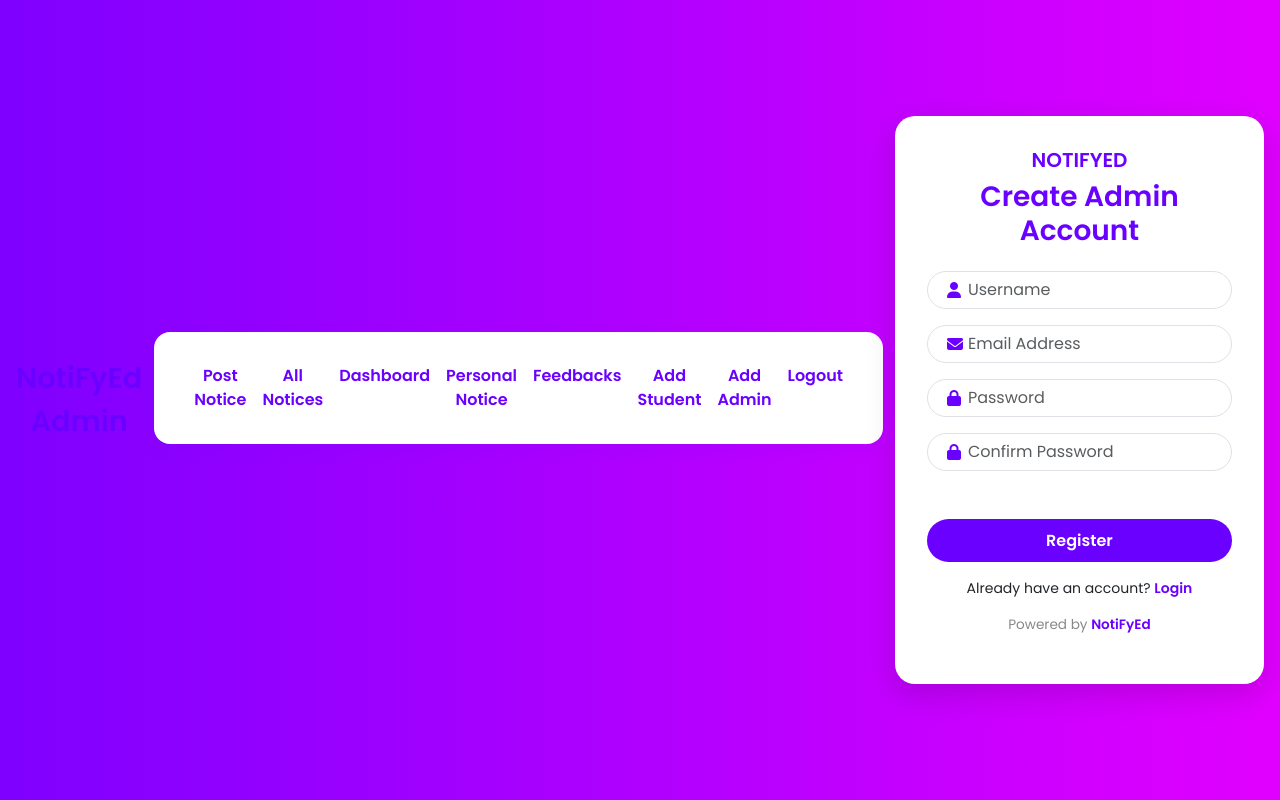
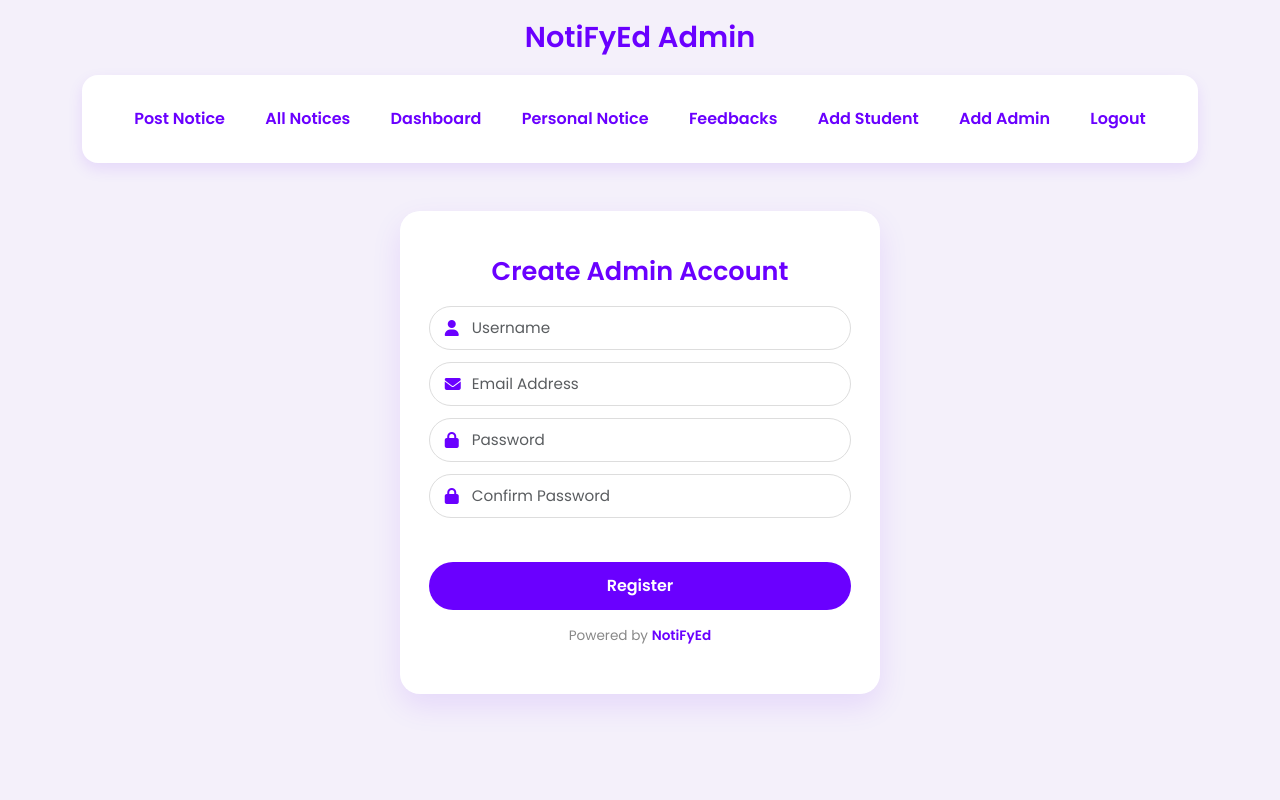
Before and after one commit to Dhruvrajsinh07/NotiFyEd, a PHP site: page /pages/User/register.php in a window 1280 px wide. Run offline with PHP 8.4, Linux system fonts and the light colour scheme; the visitor is signed in with stand-in values (Sample User, id 1).

Commit message:
css of admin registration updated

```diff
--- a/pages/User/register.php
+++ b/pages/User/register.php
@@ -4,131 +4,235 @@ include pathof('./includes/header.php');
 include pathof('./includes/navbar.php');
 
 ?>
+<style>
+  /* Font and Basic Reset */
+body {
+  font-family: 'Poppins', sans-serif;
+  background-color: #f4f0fa;
+  margin: 0;
+  padding: 0;
+}
+
+/* Purple Text Utility */
+.text-purple {
+  color: #6a00ff !important;
+}
+
+/* Navbar Card Container */
+.nav-card {
+  background-color: #ffffff;
+  box-shadow: 0 6px 15px rgba(106, 0, 255, 0.1);
+  border-radius: 16px;
+  padding: 1rem 2rem;
+  margin-bottom: 1.5rem;
+  transition: box-shadow 0.3s ease, transform 0.3s ease;
+}
+
+.nav-card:hover {
+  box-shadow: 0 8px 20px rgba(106, 0, 255, 0.15);
+  transform: translateY(-2px);
+}
+
+/* Navbar Links */
+.navbar-nav .nav-link.text-purple {
+  font-weight: 600;
+  transition: all 0.3s ease;
+  text-align: center;
+  color: #6a00ff !important;
+}
+
+.navbar-nav .nav-link.text-purple:hover {
+  color: #5800cc !important;
+  transform: scale(1.05);
+}
+
+/* Site Name Heading */
+.site-name {
+  font-size: 1.8rem;
+  font-weight: 700;
+  color: #6a00ff;
+  text-align: center;
+  padding: 1rem 0;
+}
 
 
-  <style>
 body {
   font-family: 'Poppins', sans-serif;
-      background: linear-gradient(to right, #7f00ff, #e100ff);
-      display: flex;
-      justify-content: center;
-      align-items: center;
-      min-height: 100vh;
-      padding: 1rem;
+  background-color: #f4f0fa;
+  margin: 0;
+  padding: 0;
 }
 
+/* ✅ Registration Form Styles */
 .registration-form {
-      background: #ffffff;
-      padding: 2rem;
+  max-width: 480px;            /* same width as student account form */
+  margin: 3rem auto 2rem;
+  background: #fff;
   border-radius: 20px;
-      box-shadow: 0 10px 30px rgba(0, 0, 0, 0.15);
-      max-width: 420px;
-      width: 100%;
+  padding: 2rem 1.8rem;
+  box-shadow: 0 12px 30px rgba(106, 0, 255, 0.1);
+  backdrop-filter: blur(12px);
+  text-align: center;
+  animation: fadeIn 0.4s ease-in;
 }
 
 .registration-form h3 {
   color: #6a00ff;
-      font-weight: 600;
-      margin-bottom: 1.5rem;
-      text-align: center;
+  font-weight: 700;
+  margin: 0.8rem 0 1.2rem;
+  font-size: 1.6rem;
 }
 
-    .form-control {
-      border-radius: 50px;
-      padding-left: 2.5rem;
-      transition: all 0.3s ease;
+.input-with-icon {
+  position: relative;
+  margin-bottom: 1rem;
 }
 
-    .form-control:focus {
-      box-shadow: 0 0 12px rgba(106, 0, 255, 0.3);
-      border-color: #6a00ff;
+.input-with-icon .form-icon {
+  position: absolute;
+  left: 16px;
+  top: 50%;
+  transform: translateY(-50%);
+  color: #6a00ff;
+  font-size: 1rem;
+  pointer-events: none;
 }
 
-    .form-icon {
-      position: absolute;
-      top: 50%;
-      left: 20px;
-      transform: translateY(-50%);
-      color: #6a00ff;
+.registration-form input.form-control {
+  width: 100%;
+  padding: 10px 16px 10px 42px;
+  border: 1.5px solid #ddd;
+  border-radius: 50px;
+  font-size: 0.95rem;
+  transition: all 0.3s ease;
+  outline: none;
+}
+
+.registration-form input.form-control:focus {
+  border-color: #6a00ff;
+  box-shadow: 0 0 8px rgba(106, 0, 255, 0.3);
+}
+
+.text-danger {
+  font-size: 0.8rem;
+  text-align: left;
+  margin-top: -0.3rem;
+  margin-bottom: 0.5rem;
+  display: block;
 }
 
 .btn-purple {
+  display: inline-block;
+  width: 100%;
+  padding: 0.75rem 1rem;
   background-color: #6a00ff;
-      color: white;
+  color: #fff;
+  border: none;
+  border-radius: 50px;
+  font-size: 1rem;
   font-weight: 600;
   transition: all 0.3s ease;
-      border-radius: 50px;
-      padding: 0.6rem 1.2rem;
-      border: none;
-      width: 100%;
+  cursor: pointer;
 }
 
 .btn-purple:hover {
   background-color: #5800cc;
-      box-shadow: 0 8px 16px rgba(106, 0, 255, 0.3);
+  box-shadow: 0 6px 18px rgba(106, 0, 255, 0.3);
 }
 
-    .input-with-icon {
-      position: relative;
+.registration-form p {
+  margin-top: 1.5rem;
+  font-size: 0.85rem;
+  color: #888;
 }
 
-    .login-link {
-      display: block;
-      text-align: center;
-      margin-top: 1rem;
-      color: #6a00ff;
-      text-decoration: none;
-      font-weight: 500;
+/* ✅ Responsive adjustments */
+@media (max-width: 768px) {
+  .registration-form {
+    margin: 2rem 1rem;
+    padding: 1.5rem;
+  }
+  .registration-form h3 {
+    font-size: 1.4rem;
+  }
 }
 
-    .login-link:hover {
-      text-decoration: underline;
+@media (max-width: 480px) {
+  .registration-form {
+    padding: 1.2rem;
+    margin-top: 5rem; /* push down below navbar on small screens */
   }
+  .registration-form h3 {
+    font-size: 1.3rem;
+  }
+  .input-with-icon .form-icon {
+    left: 12px;
+  }
+  .registration-form input.form-control {
+    padding-left: 38px;
+    font-size: 0.9rem;
+  }
+  .btn-purple {
+    font-size: 0.9rem;
+  }
+}
+
+/* Fade-in animation */
+@keyframes fadeIn {
+  from {
+    opacity: 0;
+    transform: scale(0.98);
+  }
+  to {
+    opacity: 1;
+    transform: scale(1);
+  }
+}
+
+
 </style>
 </head>
 
 <body>
+  <!-- <div class="registration-wrapper"> -->
     <form class="registration-form" method="Post">
-    <h5 class="text-center text-uppercase fw-bold mb-2" style="color: #6a00ff;">NotiFyEd</h5>
       <h3>Create Admin Account</h3>
 
       <div class="mb-3 input-with-icon">
         <i class="fa fa-user form-icon"></i>
-      <input type="text" class="form-control" id="Username" name="Username" placeholder="Username"/>
+        <input type="text" class="form-control" id="Username" name="Username" placeholder="Username" />
       </div>
       <small id="emsg2" style="color: red;" class="text-danger d-block text-center w-100"></small>
 
 
       <div class="mb-3 input-with-icon">
         <i class="fa fa-envelope form-icon"></i>
-      <input type="email" class="form-control" id="Email" name="Email" placeholder="Email Address"/>
+        <input type="email" class="form-control" id="Email" name="Email" placeholder="Email Address" />
       </div>
       <small id="emsg3" style="color: red;" class="text-danger d-block text-center w-100"></small>
 
 
       <div class="mb-3 input-with-icon">
         <i class="fa fa-lock form-icon"></i>
-      <input type="password" class="form-control" id="Password" name="Password" placeholder="Password"/>
+        <input type="password" class="form-control" id="Password" name="Password" placeholder="Password" />
       </div>
       <small id="emsg4" style="color: red;" class="text-danger d-block text-center w-100"></small>
 
 
       <div class="mb-4 input-with-icon">
         <i class="fa fa-lock form-icon"></i>
-      <input type="password" class="form-control" id="CPassword" name="CPassword" placeholder="Confirm Password"/>
+        <input type="password" class="form-control" id="CPassword" name="CPassword" placeholder="Confirm Password" />
       </div>
       <small id="emsg5" style="color: red;" class="text-danger d-block text-center w-100"></small>
       <small id="emsg1" style="color: red;" class="text-danger d-block text-center w-100"></small><br>
 
-    <input type="button" class="btn btn-purple" value="Register" onclick="insert()"/>
-
-    <p class="text-center mt-3 small">Already have an account?
-      <a href="./login.php" class="text-decoration-none text-purple fw-semibold">Login</a>
-    </p>
+      <input type="button" class="btn btn-purple" value="Register" onclick="insert()" />
 
       <p class="text-center mt-3" style="font-size: 0.85rem; color: #888;">Powered by <span style="color: #6a00ff; font-weight: 600;">NotiFyEd</span></p>
 
     </form>
+
+  <!-- </div> -->
 
   <!-- Bootstrap JS -->
   <script src="https://cdn.jsdelivr.net/npm/bootstrap@5.3.0/dist/js/bootstrap.bundle.min.js"></script>
@@ -159,20 +263,20 @@ include pathof('./includes/navbar.php');
             if (vpass.test(Password)) {
               if (Password == CPassword) {
                 let data = {
-                Username:$('#Username').val(),
-                Email:$('#Email').val(),
-                Password:$('#Password').val()
+                  Username: $('#Username').val(),
+                  Email: $('#Email').val(),
+                  Password: $('#Password').val()
                 }
 
                 $.ajax({
-                url:"../../api/user/register.php",
-                method:"POST",
-                data:data,
-                success: function(response){
+                  url: "../../api/user/register.php",
+                  method: "POST",
+                  data: data,
+                  success: function(response) {
                     alert("Registered Successfully");
                     window.location.href = "../../index.php";
                   },
-                error:function(error){
+                  error: function(error) {
                     alert("User With This E-mail & Password Is Already Registered");
                     window.location.href = "./register.php";
                   }
```
Lines whose indentation alone changed are shown as unchanged.
